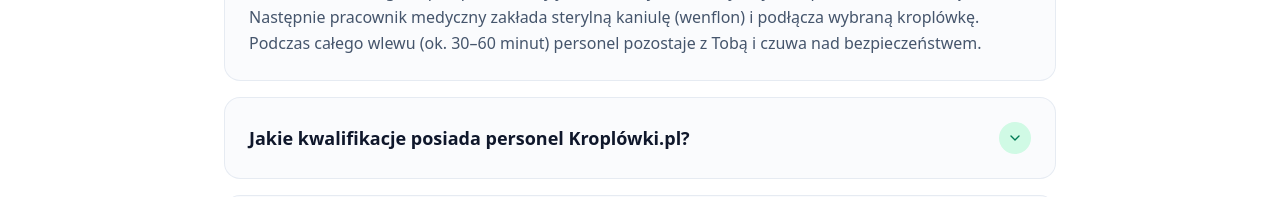
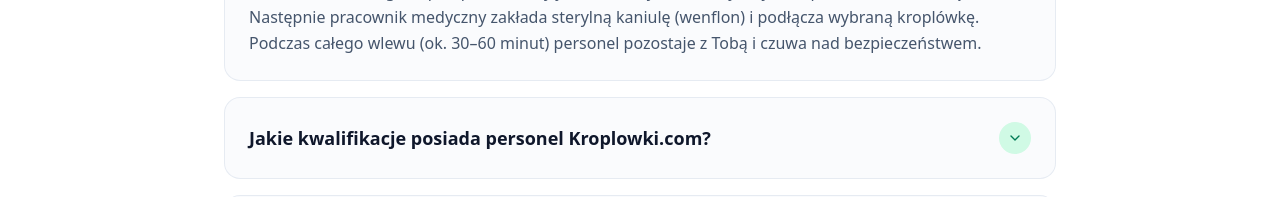
Before and after one commit to jul623242-crypto/kropowki, a React (Vite) app in the folder frontend/: page / in a window 1280 px wide. Shown: the part 6200-6397 px from the top of the page. Built offline with nearby package versions, Linux system fonts and the light colour scheme.

Commit message:
Update faq.ts

```diff
--- a/frontend/src/data/faq.ts
+++ b/frontend/src/data/faq.ts
@@ -15,8 +15,8 @@ export const FAQ_ITEMS: FAQItem[] = [
   {
     id: '2',
     question: {
-      pl: 'Jakie kwalifikacje posiada personel Kroplówki.pl?',
-      en: 'What qualifications does the staff of Kroplówki.pl have?'
+      pl: 'Jakie kwalifikacje posiada personel Kroplowki.com?',
+      en: 'What qualifications does the staff of Kroplowki.com have?'
     },
     answer: {
       pl: 'Nasz zespół składa się wyłącznie ze sprawdzonych, wykwalifikowanych ratowników medycznych oraz dyplomowanych pielęgniarek i pielęgniarzy z wieloletnim doświadczeniem szpitalnym i zespołów ratownictwa medycznego. Wszyscy posiadają aktualne prawa wykonywania zawodu.',
```
